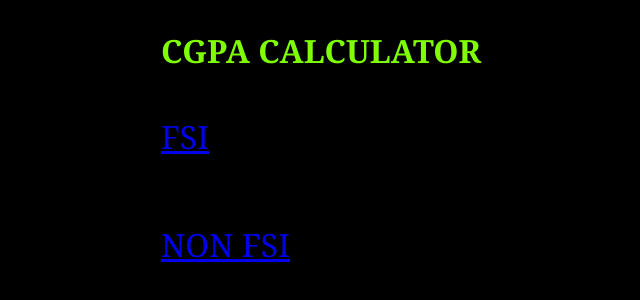
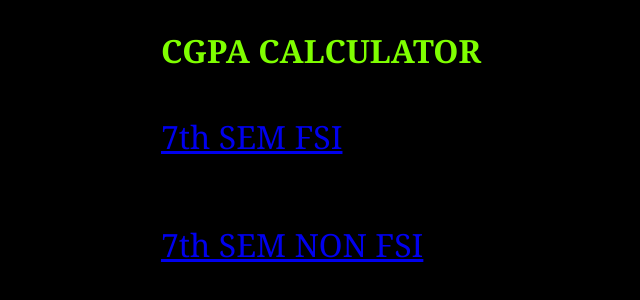
Before and after one commit to Khushank73/CGPA_Calculator, a plain HTML site: page index.html in a window 1280 px wide. Shown: the whole page, without its empty margins (319-959 px from the left). Drawn offline with Linux system fonts and the light colour scheme.

Commit message:
Update index.html

```diff
--- a/index.html
+++ b/index.html
@@ -13,10 +13,10 @@
     <div class="main-body">
         <h1>CGPA CALCULATOR</h1>
         <h1>
-            <a href="fsi.html" target="_blank">FSI</a>
+            <a href="fsi.html" target="_blank">7th SEM FSI</a>
         </h1>
         <br>
-        <h1><a href="nonfsi.html" target="_blank">NON FSI</a></h1>
+        <h1><a href="nonfsi.html" target="_blank">7th SEM NON FSI</a></h1>
 
     </div>
 </body>
```
